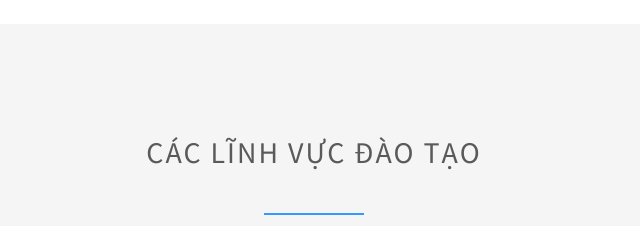
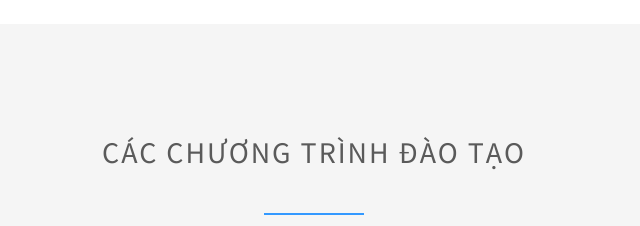
Before and after one commit to xbidanh/xbidanh.github.io, a plain HTML site: page ctdt.html in a window 1280 px wide. Shown: the part 1000-1226 px from the top of the page, without its empty margins (326-966 px from the left). Drawn offline with Linux system fonts and the light colour scheme; files whose address does not match are found by name.

Commit message:
up hình

```diff
--- a/ctdt.html
+++ b/ctdt.html
@@ -143,8 +143,8 @@
 			<div class="container">
 				<div class="row">
 				  <div class="col-md-8 col-md-offset-2 text-center heading-section animate-box">
-				    <h3>các lĩnh vực đào tạo</h3>
-</div>
+				    <h3>các Chương trình đào tạo</h3>
+				  </div>
 </div>
 			</div>
 			<div class="container">
```
Also changed, not shown: images/TT1.jpg, 1 other file.
